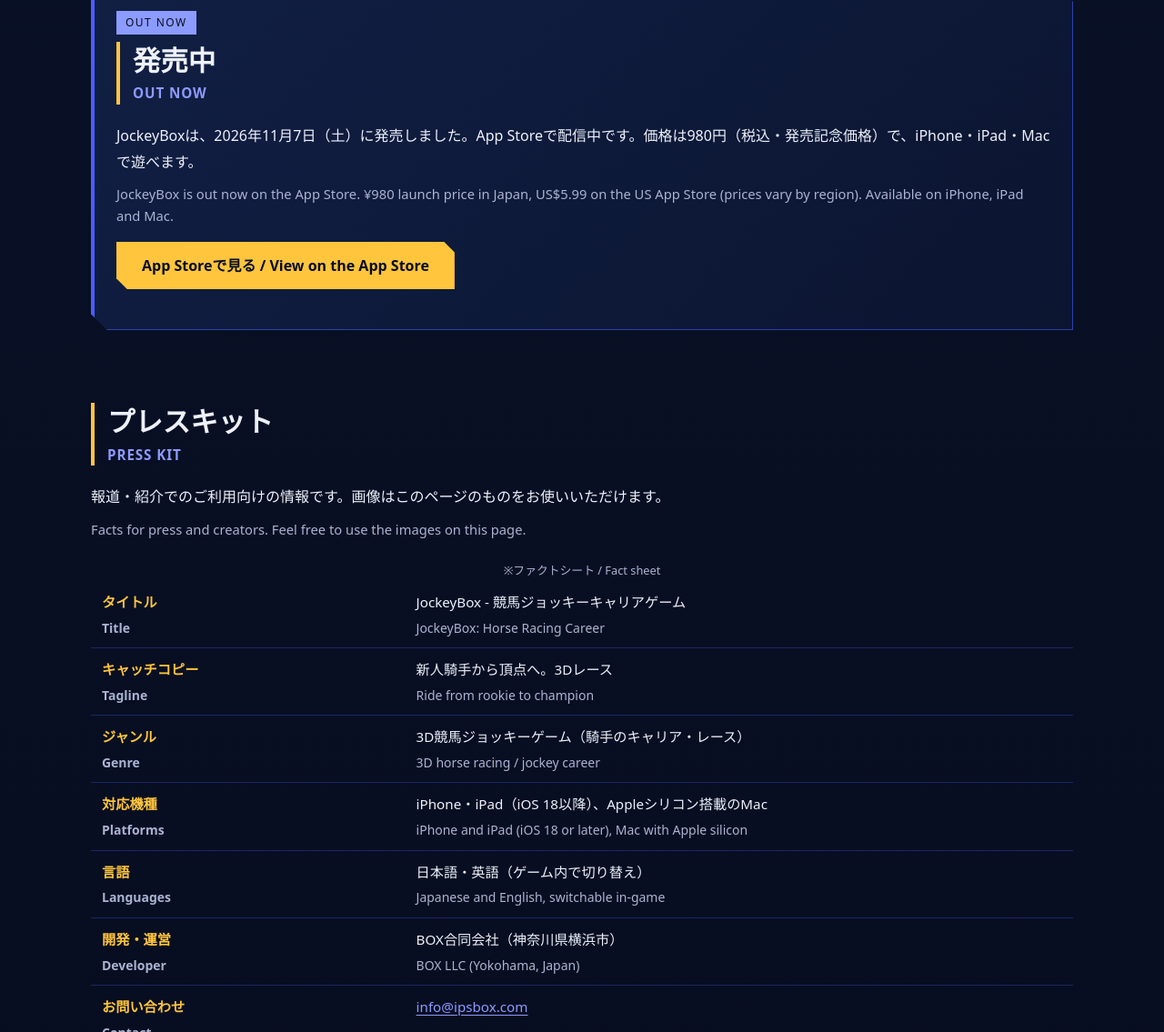
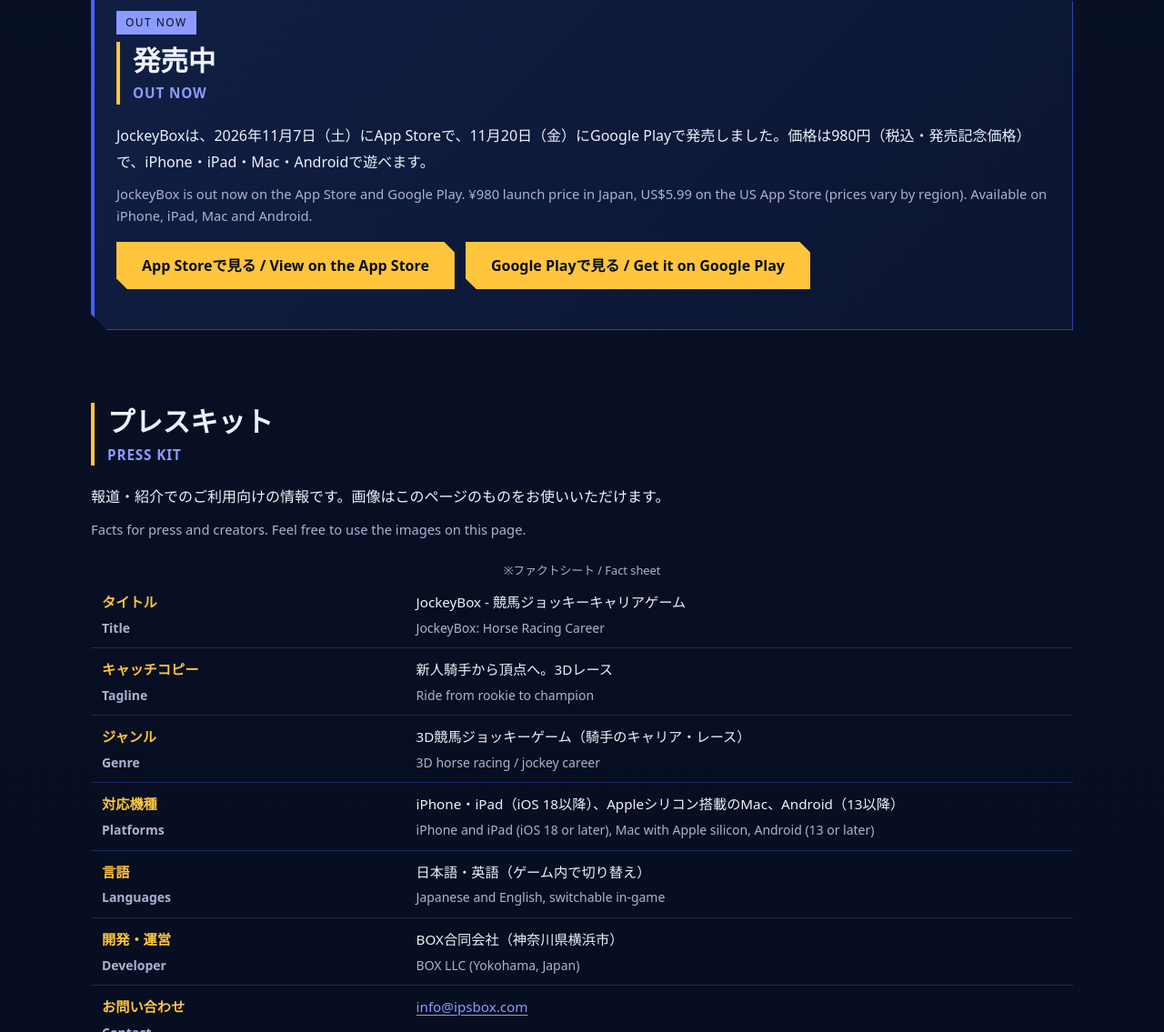
Before and after one commit to ipsbox-io/jockeybox-pages, a plain HTML site: page index.html in a window 1280 px wide. Shown: the part 2214-3349 px from the top of the page at 91% size. Drawn offline with Linux system fonts and the light colour scheme.

Commit message:
Android 版の発売を公式サイトに反映する（Google Play のボタン・対応機種・発売日）
小川さん OK（2026-11-20）。トップの発売中の欄に Google Play のボタンを足し、
対応機種と発売日を トップ・プレスキット・サポートの各ページでそろえた。

Co-Authored-By: Claude Opus 5.5 <noreply@anthropic.com>

```diff
--- a/assets/css/site.css
+++ b/assets/css/site.css
@@ -166,3 +166,5 @@ th { width: 32%; color: var(--gold); font-weight: 700; white-space: nowrap; }
 .site-footer p { margin: 4px 0; }
 
 @media (prefers-reduced-motion: reduce) { html { scroll-behavior: auto; } }
+.btn-row { display: flex; flex-wrap: wrap; gap: 12px; }
+.nw { white-space: nowrap; }
--- a/index.html
+++ b/index.html
@@ -4,7 +4,7 @@
 <meta charset="utf-8">
 <meta name="viewport" content="width=device-width, initial-scale=1">
 <title>JockeyBox - 競馬ジョッキーキャリアゲーム｜新人騎手から頂点へ。</title>
-<meta name="description" content="追う、抑える、ムチを入れる。騎手の判断と駆け引きをそのまま味わう3D競馬ジョッキーゲーム「JockeyBox」。中央・地方、そして海外へ。iPhone・iPad・Mac対応。">
+<meta name="description" content="追う、抑える、ムチを入れる。騎手の判断と駆け引きをそのまま味わう3D競馬ジョッキーゲーム「JockeyBox」。中央・地方、そして海外へ。iPhone・iPad・Mac・Android対応。">
 <link rel="canonical" href="https://ipsbox-io.github.io/jockeybox-pages/">
 <meta name="theme-color" content="#070d1f">
 <link rel="icon" href="assets/icons/favicon.svg" type="image/svg+xml">
@@ -12,7 +12,7 @@
 <meta property="og:type" content="website">
 <meta property="og:site_name" content="JockeyBox">
 <meta property="og:title" content="JockeyBox - 新人騎手から、頂点へ。">
-<meta property="og:description" content="追う、抑える、ムチを入れる。騎手の判断と駆け引きをそのまま味わう3D競馬ジョッキーゲーム。iPhone・iPad・Mac対応。">
+<meta property="og:description" content="追う、抑える、ムチを入れる。騎手の判断と駆け引きをそのまま味わう3D競馬ジョッキーゲーム。iPhone・iPad・Mac・Android対応。">
 <meta property="og:url" content="https://ipsbox-io.github.io/jockeybox-pages/">
 <meta property="og:image" content="https://ipsbox-io.github.io/jockeybox-pages/assets/og/og-image.jpg">
 <meta property="og:image:width" content="1200">
@@ -126,9 +126,9 @@
     <div class="plate">
       <span class="status">OUT NOW</span>
       <h2 id="preorder-title">発売中<span class="en">Out now</span></h2>
-      <p>JockeyBoxは、2026年11月7日（土）に発売しました。App Storeで配信中です。価格は980円（税込・発売記念価格）で、iPhone・iPad・Macで遊べます。</p>
-      <p class="en" lang="en">JockeyBox is out now on the App Store. ¥980 launch price in Japan, US$5.99 on the US App Store (prices vary by region). Available on iPhone, iPad and Mac.</p>
-      <p><a class="btn" href="https://apps.apple.com/jp/app/id6821326318">App Storeで見る / View on the App Store</a></p>
+      <p>JockeyBoxは、<span class="nw">2026年11月7日（土）</span>にApp Storeで、<span class="nw">11月20日（金）</span>にGoogle Playで発売しました。価格は<span class="nw">980円（税込・発売記念価格）</span>で、iPhone・iPad・Mac・Androidで遊べます。</p>
+      <p class="en" lang="en">JockeyBox is out now on the App Store and Google Play. ¥980 launch price in Japan, US$5.99 on the US App Store (prices vary by region). Available on iPhone, iPad, Mac and Android.</p>
+      <p class="btn-row"><a class="btn" href="https://apps.apple.com/jp/app/id6821326318">App Storeで見る / View on the App Store</a> <a class="btn" href="https://play.google.com/store/apps/details?id=com.ipsbox.jockeybox">Google Playで見る / Get it on Google Play</a></p>
     </div>
   </div>
 </section>
@@ -146,7 +146,7 @@
           <tr><th scope="row">タイトル<span class="en" lang="en">Title</span></th><td>JockeyBox - 競馬ジョッキーキャリアゲーム<span class="en" lang="en">JockeyBox: Horse Racing Career</span></td></tr>
           <tr><th scope="row">キャッチコピー<span class="en" lang="en">Tagline</span></th><td>新人騎手から頂点へ。3Dレース<span class="en" lang="en">Ride from rookie to champion</span></td></tr>
           <tr><th scope="row">ジャンル<span class="en" lang="en">Genre</span></th><td>3D競馬ジョッキーゲーム（騎手のキャリア・レース）<span class="en" lang="en">3D horse racing / jockey career</span></td></tr>
-          <tr><th scope="row">対応機種<span class="en" lang="en">Platforms</span></th><td>iPhone・iPad（iOS 18以降）、Appleシリコン搭載のMac<span class="en" lang="en">iPhone and iPad (iOS 18 or later), Mac with Apple silicon</span></td></tr>
+          <tr><th scope="row">対応機種<span class="en" lang="en">Platforms</span></th><td>iPhone・iPad（iOS 18以降）、Appleシリコン搭載のMac、Android（13以降）<span class="en" lang="en">iPhone and iPad (iOS 18 or later), Mac with Apple silicon, Android (13 or later)</span></td></tr>
           <tr><th scope="row">言語<span class="en" lang="en">Languages</span></th><td>日本語・英語（ゲーム内で切り替え）<span class="en" lang="en">Japanese and English, switchable in-game</span></td></tr>
           <tr><th scope="row">開発・運営<span class="en" lang="en">Developer</span></th><td>BOX合同会社（神奈川県横浜市）<span class="en" lang="en">BOX LLC (Yokohama, Japan)</span></td></tr>
           <tr><th scope="row">お問い合わせ<span class="en" lang="en">Contact</span></th><td><a href="mailto:info@ipsbox.com">info@ipsbox.com</a></td></tr>
```
Also changed, not shown: press/index.html (+2 -2 lines), support/index.html (+4 -4 lines).
